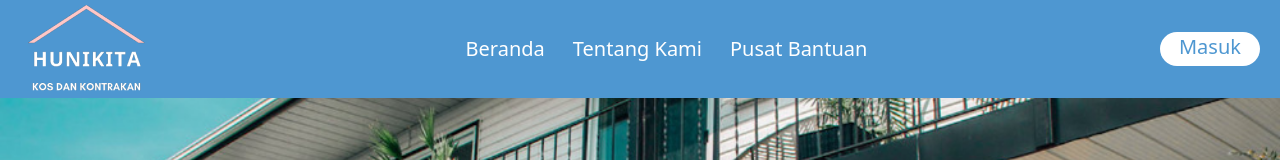
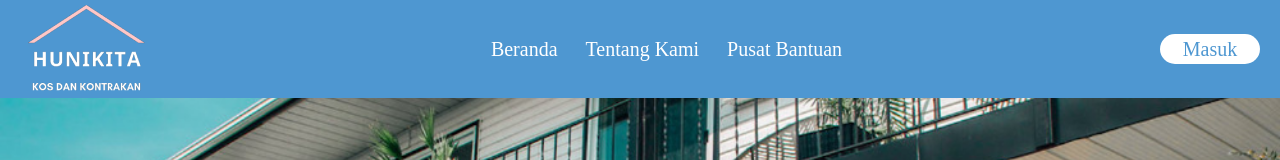
Before and after one commit to Aljuando1011/hunikita, a React (Vite) app: page / in a window 1280 px wide. Shown: the top 160 px of the page. Built offline with nearby package versions, Linux system fonts and the light colour scheme.

Commit message:
mengubah font

```diff
--- a/src/components/Navbar.jsx
+++ b/src/components/Navbar.jsx
@@ -3,7 +3,7 @@ import { Link } from "react-router-dom";
 
 const Navbar = () => {
   return (
-    <div className="w-full flex justify-between bg-[#4E97D1] items-center relative">
+    <div className="w-full flex justify-between bg-[#4E97D1] items-center relative" style={{fontFamily: 'poppins'}}>
       <img
         src="/logo-hunikita.png"
         alt="logo-hunikita"
@@ -29,7 +29,7 @@ const Navbar = () => {
         </ul>
       </div>
       <Link to="/login">
-        <button className=" hover:cursor-pointer hover:underline relative mr-5 p-1 pt-0 rounded-[50px] text-[#4E97D1] bg-white justify-center items-center text-[20px] font-normal w-[100px]">
+        <button className=" hover:cursor-pointer hover:underline relative mr-5 rounded-[50px] text-[#4E97D1] flex bg-white justify-center items-center text-[20px] font-normal w-[100px]">
           Masuk
         </button>
       </Link>
```
